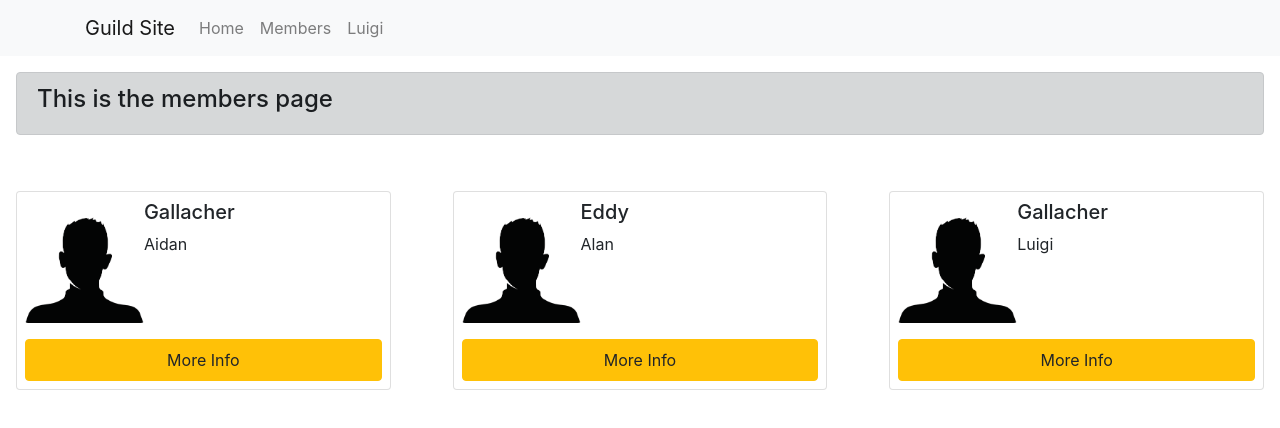
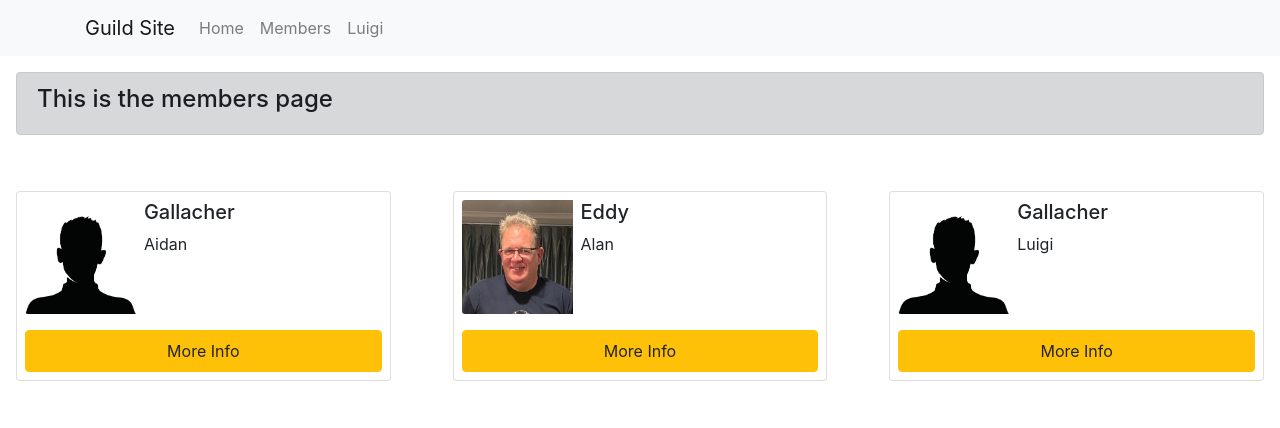
Before and after one commit to FlorpWasTaken/alanproject, an Angular app in the folder my-angular-app/: page /members in a window 1280 px wide. Shown: the top 428 px of the page. Built offline with nearby package versions, Linux system fonts and the light colour scheme.

Commit message:
PAss the member variable through to the info component

```diff
--- a/my-angular-app/src/app/members/member/member.component.html
+++ b/my-angular-app/src/app/members/member/member.component.html
@@ -1,7 +1,7 @@
 <div class="card m-3">
   <div class="row no-gutters m-2">
     <div class="col-md-4">
-      <img src="../../../assets/images/male_default.png" class="card-img">
+      <img [src]="member.portrait" class="card-img pr-2">
     </div>
     <div class="col-8">
       <div>
@@ -11,6 +11,7 @@
     </div>
   </div>
   <div class="m-2">
-<app-more-info></app-more-info>
+<app-more-info
+[member]="member"></app-more-info>
   </div>
 </div>
--- a/my-angular-app/src/app/members/member/more-info/more-info.component.html
+++ b/my-angular-app/src/app/members/member/more-info/more-info.component.html
@@ -9,7 +9,7 @@
       <tbody>
       <tr>
         <td>Height</td>
-        <td>180cm</td>
+        <td>{{member.height}}</td>
       </tr>
       <tr>
         <td>Age</td>
--- a/my-angular-app/src/app/members/member/more-info/more-info.component.ts
+++ b/my-angular-app/src/app/members/member/more-info/more-info.component.ts
@@ -1,4 +1,4 @@
-import { Component, OnInit } from '@angular/core';
+import {Component, Input, OnInit} from '@angular/core';
 
 @Component({
   selector: 'app-more-info',
@@ -6,7 +6,7 @@ import { Component, OnInit } from '@angular/core';
   styleUrls: ['./more-info.component.scss']
 })
 export class MoreInfoComponent implements OnInit {
-
+  @Input() member: any[];
   constructor() { }
 public showTable: boolean;
 public buttonText: string;
--- a/my-angular-app/src/app/members/members.json
+++ b/my-angular-app/src/app/members/members.json
@@ -12,10 +12,10 @@
     "address_city": null,
     "address_state": null,
     "address_postCode": null,
-    "height": "2.10",
+    "height": "210cm",
     "age": "17",
     "sex": "Male",
-    "portrait": ""
+    "portrait": "../../../assets/images/male_default.png"
   },
   {
     "id": 2,
@@ -30,10 +30,10 @@
     "address_city": "Hamilton",
     "address_state": null,
     "address_postCode": "3210",
-    "height": "2.10",
-    "age": "17",
+    "height": "199cm",
+    "age": "50",
     "sex": "Male",
-    "portrait": ""
+    "portrait": "../../../assets/images/alan.png"
   },
   {
     "id": 668,
@@ -51,6 +51,6 @@
     "height": ".5",
     "age": "1.5",
     "sex": "Male",
-    "portrait": ""
+    "portrait": "../../../assets/images/male_default.png"
   }
 ]
```
